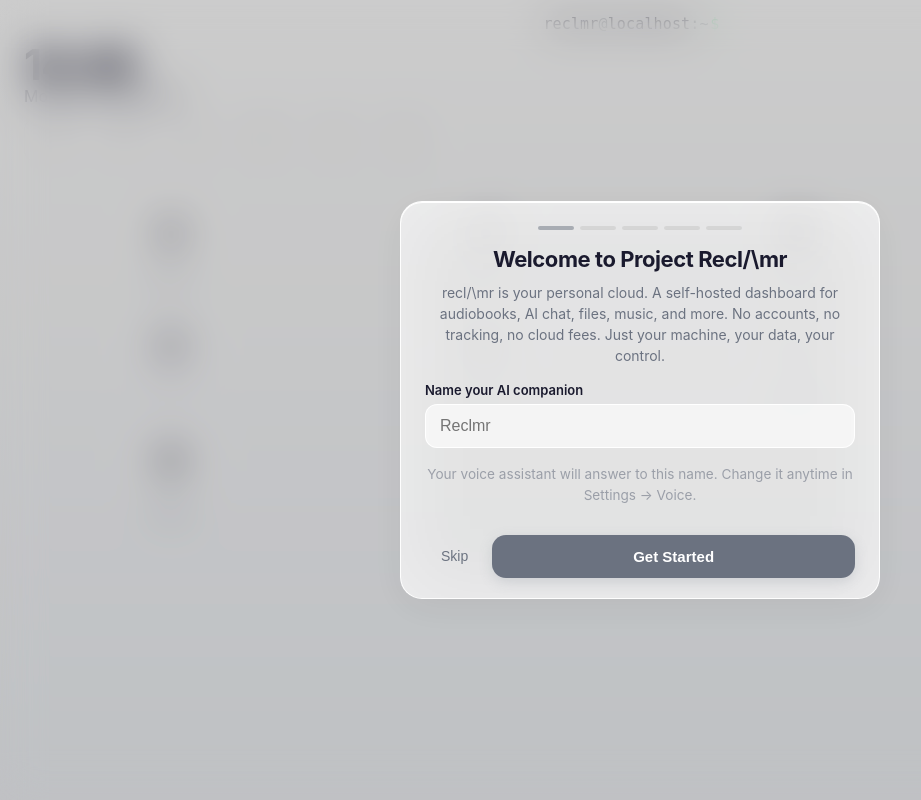
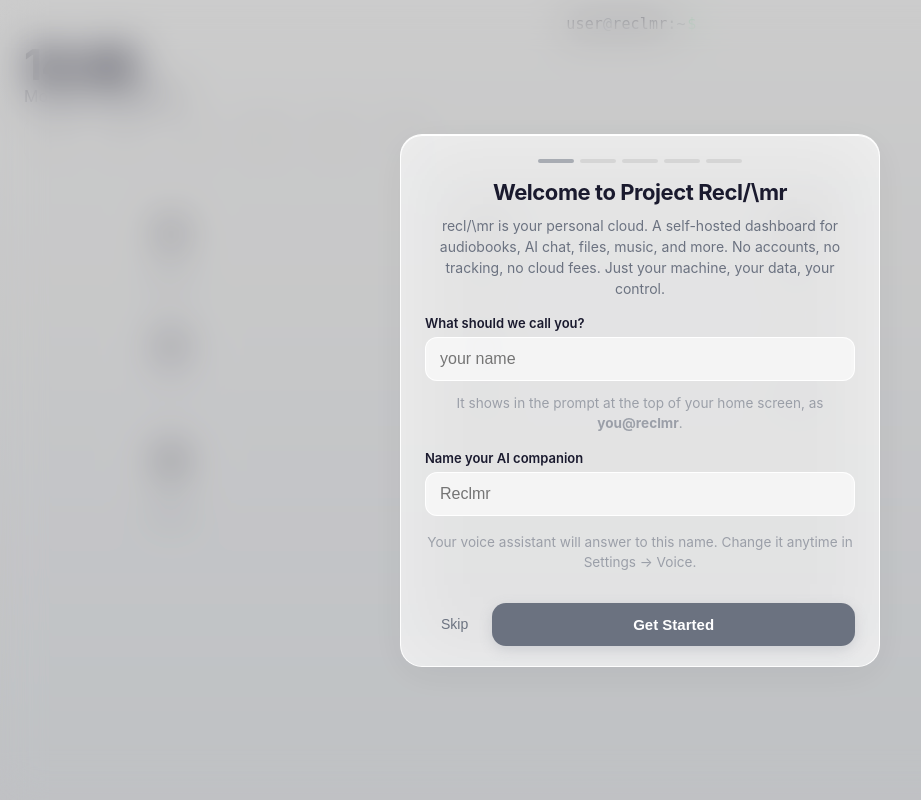
Before and after one commit to rxjdeep/decloud, a Python web app: template templates/index.html in a window 1280 px wide. Shown: the whole page, without its empty margins (0-921 px from the left). Run offline with Jinja, Linux system fonts and the light colour scheme; the template is opened without the code that fills it, so the values that code supplies are empty.

Commit message:
v0.7.6: your name in the home prompt; tests no longer touch settings.json
- Setup asks what to call you, and the home prompt reads yourname@reclmr:~$ (change it in Settings, You)
- Tests: the suite now uses its own settings file instead of the real settings.json

Co-Authored-By: Claude Sonnet 5.5 <noreply@anthropic.com>

```diff
--- a/routes/__init__.py
+++ b/routes/__init__.py
@@ -37,6 +37,9 @@ def register_blueprints(app, sock):
 
     from .voice import bp as voice_bp
     app.register_blueprint(voice_bp)
+
+    from .profile import bp as profile_bp
+    app.register_blueprint(profile_bp)
 
     from .projects import bp as projects_bp
     app.register_blueprint(projects_bp)
--- a/shared.py
+++ b/shared.py
@@ -873,7 +873,7 @@ PROJECTS_CONFIG = json.loads(os.environ.get('RECLMR_PROJECTS', '[]'))
 _network_last = {'bytes_sent': 0, 'bytes_recv': 0, 'ts': 0}
 
 # ─── Settings ───────────────────────────────────────────────────
-SETTINGS_FILE = BASE_DIR / 'settings.json'
+SETTINGS_FILE = Path(os.environ.get('RECLMR_SETTINGS_FILE') or BASE_DIR / 'settings.json')   # tests point this at a temp dir
 
 
 def load_settings():
--- a/static/js/modules/home.js
+++ b/static/js/modules/home.js
@@ -595,12 +595,12 @@ function homeNpUpdate() {
 }
 setInterval(homeNpUpdate, 1000);
 
-// The prompt at the top of the home screen shows this machine's name: the first part of the address you opened it on (noble.tailnet.ts.net -> noble)
-(function () {
-  function setHost() {
-    var el = document.getElementById('ht-host'); if (!el) return;
-    var h = location.hostname, local = !h || h === 'localhost' || /^[\d.]+$/.test(h) || h.indexOf(':') >= 0;
-    el.textContent = local ? 'localhost' : h.split('.')[0];
-  }
-  if (document.readyState === 'loading') document.addEventListener('DOMContentLoaded', setHost); else setHost();
-})();
+// The prompt at the top of the home screen is name@reclmr, with the name you gave during setup (kept in the browser too, so it shows at once)
+function setHomeUser(name) {
+  var el = document.getElementById('ht-user'); if (el && name) el.textContent = name;
+  try { if (name) localStorage.setItem('reclmr_user', name); } catch (_) {}
+}
+function loadHomeUser() {
+  fetch('/api/profile').then(function(r) { return r.ok ? r.json() : null; }).then(function(d) { if (d && d.name) setHomeUser(d.name); }).catch(function() {});
+}
+try { setHomeUser(localStorage.getItem('reclmr_user')); } catch (_) {}
--- a/static/js/modules/lego3d.js
+++ b/static/js/modules/lego3d.js
@@ -55,6 +55,7 @@ function reclmrInit() {
     setTimeout(reclmrInit, 500);
     return;
   }
+  if (typeof loadHomeUser === 'function') loadHomeUser();      // the name for the prompt on the home screen
   buildStatusChips();
   buildAppGrid();
   buildProjectsSection();
--- a/static/js/modules/onboarding.js
+++ b/static/js/modules/onboarding.js
@@ -21,6 +21,10 @@ function initOnboarding() {
   generateOnboardingQRs();
   showOnboardingStep(0);
   // Prefill the agent name with the current value (if already set).
+  fetch('/api/profile').then(function(r) { return r.json(); }).then(function(d) {
+    var u = document.getElementById('user-name-input');
+    if (u && d.name && !u.value) u.value = d.name;
+  }).catch(function() {});
   fetch('/api/voice/config').then(function(r) { return r.json(); }).then(function(d) {
     var input = document.getElementById('agent-name-input');
     if (input && d.config && d.config.agent_name) input.value = d.config.agent_name;
@@ -93,6 +97,10 @@ function onboardingFinish() {
 }
 
 function finishOnboarding(skipped) {
+  // Persist your name (the prompt at the top of the home screen).
+  var userInput = document.getElementById('user-name-input');
+  var userName = userInput ? userInput.value.trim() : '';
+  if (userName) saveUserName(userName);
   // Persist the chosen agent name (empty = keep default).
   var nameInput = document.getElementById('agent-name-input');
   var name = nameInput ? nameInput.value.trim() : '';
--- a/static/js/modules/settings.js
+++ b/static/js/modules/settings.js
@@ -169,7 +169,26 @@ function changePin() {
 
 var _voiceStatus = null;
 
+// Your name for the prompt on the home screen (name@reclmr)
+function saveUserName(name) {
+  return fetch('/api/profile', { method: 'POST', headers: { 'Content-Type': 'application/json' }, body: JSON.stringify({ name: name }) })
+    .then(function(r) { return r.json().then(function(d) { return { ok: r.ok, d: d }; }); })
+    .then(function(x) { if (x.ok && x.d.name) setHomeUser(x.d.name); return x; });
+}
+function saveProfileName() {
+  var input = document.getElementById('profile-name'), note = document.getElementById('profile-status');
+  var name = input ? input.value.trim() : '';
+  if (!name) return;
+  saveUserName(name).then(function(x) {
+    if (x.ok) { if (input) input.value = x.d.name; if (note) note.textContent = 'Saved. You are ' + x.d.name + '@reclmr.'; }
+    else if (note) note.textContent = (x.d && x.d.error) || 'Could not save';
+  }).catch(function() { if (note) note.textContent = 'Could not save'; });
+}
+
 function loadVoicePanel() {
+  fetch('/api/profile').then(function(r) { return r.json(); }).then(function(d) {
+    var el = document.getElementById('profile-name'); if (el && d.name) el.value = d.name;
+  }).catch(function() {});
   fetch('/api/voice/status').then(function(r) { return r.json(); }).then(function(d) {
     _voiceStatus = d;
     var cfg = d.config || {};
--- a/static/sw.js
+++ b/static/sw.js
@@ -1,5 +1,5 @@
 // reclmr Service Worker
-const CACHE_NAME = 'reclmr-v312';
+const CACHE_NAME = 'reclmr-v314';
 
 self.addEventListener('install', e => {
   self.skipWaiting(); // activate immediately
--- a/templates/index.html
+++ b/templates/index.html
@@ -10,9 +10,9 @@
   <meta name="theme-color" content="#0a0a0f">
   <link rel="manifest" href="/static/manifest.json">
   <link rel="apple-touch-icon" href="/static/icons/icon-192.png">
-  <link rel="stylesheet" href="/static/css/app.css?v=312">
-  <link rel="stylesheet" href="/static/css/onboarding.css?v=312">
-  <link rel="stylesheet" href="/static/css/gallery.css?v=312">
+  <link rel="stylesheet" href="/static/css/app.css?v=314">
+  <link rel="stylesheet" href="/static/css/onboarding.css?v=314">
+  <link rel="stylesheet" href="/static/css/gallery.css?v=314">
   <link rel="stylesheet" href="/static/vendor/xterm/xterm.min.css">
   <title>Project Recl/\mr</title>
 </head>
@@ -47,7 +47,7 @@
 <!-- ═══ HOME SCREEN ═══ -->
 <div id="home-screen" class="screen active">
   <header class="home-title" role="img" aria-label="recl/\mr">
-    <span class="ht-prompt" aria-hidden="true"><span class="ht-user">reclmr</span><span class="ht-at">@</span><span class="ht-host" id="ht-host">localhost</span><span class="ht-colon">:</span><span class="ht-path">~</span><span class="ht-sign">$</span><i class="ht-cursor"></i></span>
+    <span class="ht-prompt" aria-hidden="true"><span class="ht-user" id="ht-user">user</span><span class="ht-at">@</span><span class="ht-host">reclmr</span><span class="ht-colon">:</span><span class="ht-path">~</span><span class="ht-sign">$</span><i class="ht-cursor"></i></span>
   </header>
   <div class="top-bar">
     <div class="top-bar-left">
@@ -666,6 +666,15 @@
     </div>
     <!-- Voice -->
     <div class="settings-panel" id="st-panel-voice" style="display:none">
+      <div class="settings-group">
+        <div class="settings-label">You</div>
+        <div class="settings-row">
+          <span>Name</span>
+          <input type="text" id="profile-name" class="settings-input" placeholder="your name" maxlength="40" autocomplete="off" autocapitalize="none" spellcheck="false">
+        </div>
+        <button class="settings-save-btn" onclick="saveProfileName()">Save Name</button>
+        <div class="settings-note" id="profile-status">Shown in the prompt at the top of the home screen (you@reclmr).</div>
+      </div>
       <div class="settings-group">
         <div class="settings-label">Your Voice Assistant</div>
         <div class="settings-row">
@@ -1295,36 +1304,36 @@
 </div>
 
 <script src="/static/js/thinking-orbs.js"></script>
-<script src="/static/js/modules/auth.js?v=312"></script>
-<script src="/static/js/modules/onboarding.js?v=312"></script>
-<script src="/static/js/modules/core.js?v=312"></script>
-<script src="/static/js/modules/nav.js?v=312"></script>
-<script src="/static/js/modules/media-session.js?v=312"></script>
-<script src="/static/js/modules/home.js?v=312"></script>
- <script src="/static/js/modules/liquid.js?v=312"></script>
- <script src="/static/js/modules/musicgen.js?v=312"></script>
- <script src="/static/js/modules/models.js?v=312"></script>
-<script src="/static/js/modules/projects.js?v=312"></script>
-<script src="/static/js/modules/audiobooks.js?v=312"></script>
-<script src="/static/js/modules/ui-kit.js?v=312"></script>
-<script src="/static/js/modules/gallery.js?v=312"></script>
-<script src="/static/js/modules/lego.js?v=312"></script>
-<script src="/static/js/modules/logs.js?v=312"></script>
-<script src="/static/js/modules/terminal.js?v=312"></script>
-<script src="/static/js/modules/osint.js?v=312"></script>
-<script src="/static/js/modules/universe.js?v=312"></script>
-<script src="/static/js/modules/system.js?v=312"></script>
-<script src="/static/js/modules/ollama.js?v=312"></script>
-<script src="/static/js/modules/comfy.js?v=312"></script>
-<script src="/static/js/modules/lego3d.js?v=312"></script>
-<script src="/static/js/modules/voice.js?v=312"></script>
-<script src="/static/js/modules/journal.js?v=312"></script>
-<script src="/static/js/modules/legos3d.js?v=312"></script>
-<script src="/static/js/modules/settings.js?v=312"></script>
-<script src="/static/js/modules/telemetry.js?v=312"></script>
-<script src="/static/js/modules/desktop.js?v=312"></script>
-<script src="/static/js/modules/music.js?v=312"></script>
-<script src="/static/js/modules/music-spotify.js?v=312"></script>
+<script src="/static/js/modules/auth.js?v=314"></script>
+<script src="/static/js/modules/onboarding.js?v=314"></script>
+<script src="/static/js/modules/core.js?v=314"></script>
+<script src="/static/js/modules/nav.js?v=314"></script>
+<script src="/static/js/modules/media-session.js?v=314"></script>
+<script src="/static/js/modules/home.js?v=314"></script>
+ <script src="/static/js/modules/liquid.js?v=314"></script>
+ <script src="/static/js/modules/musicgen.js?v=314"></script>
+ <script src="/static/js/modules/models.js?v=314"></script>
+<script src="/static/js/modules/projects.js?v=314"></script>
+<script src="/static/js/modules/audiobooks.js?v=314"></script>
+<script src="/static/js/modules/ui-kit.js?v=314"></script>
+<script src="/static/js/modules/gallery.js?v=314"></script>
+<script src="/static/js/modules/lego.js?v=314"></script>
+<script src="/static/js/modules/logs.js?v=314"></script>
+<script src="/static/js/modules/terminal.js?v=314"></script>
+<script src="/static/js/modules/osint.js?v=314"></script>
+<script src="/static/js/modules/universe.js?v=314"></script>
+<script src="/static/js/modules/system.js?v=314"></script>
+<script src="/static/js/modules/ollama.js?v=314"></script>
+<script src="/static/js/modules/comfy.js?v=314"></script>
+<script src="/static/js/modules/lego3d.js?v=314"></script>
+<script src="/static/js/modules/voice.js?v=314"></script>
+<script src="/static/js/modules/journal.js?v=314"></script>
+<script src="/static/js/modules/legos3d.js?v=314"></script>
+<script src="/static/js/modules/settings.js?v=314"></script>
+<script src="/static/js/modules/telemetry.js?v=314"></script>
+<script src="/static/js/modules/desktop.js?v=314"></script>
+<script src="/static/js/modules/music.js?v=314"></script>
+<script src="/static/js/modules/music-spotify.js?v=314"></script>
 
 <!-- ═══ ONBOARDING OVERLAY ═══ -->
 <div id="onboarding-overlay" class="onboarding-overlay" style="display:none">
@@ -1335,6 +1344,11 @@
     <div class="onboarding-step active" data-step="0">
       <h1>Welcome to Project Recl/\mr</h1>
       <p>recl/\mr is your personal cloud. A self-hosted dashboard for audiobooks, AI chat, files, music, and more. No accounts, no tracking, no cloud fees. Just your machine, your data, your control.</p>
+      <div class="onboarding-name">
+        <label for="user-name-input">What should we call you?</label>
+        <input type="text" id="user-name-input" placeholder="your name" maxlength="40" autocomplete="off" autocapitalize="none" spellcheck="false">
+      </div>
+      <p style="font-size:0.85em;opacity:0.6;margin-top:-4px">It shows in the prompt at the top of your home screen, as <b>you@reclmr</b>.</p>
       <div class="onboarding-name">
         <label for="agent-name-input">Name your AI companion</label>
         <input type="text" id="agent-name-input" placeholder="Reclmr" maxlength="40" autocomplete="off" autocapitalize="words">
```
Also changed, not shown: routes/profile.py (added, +35 -0 lines), routes/version.py (+10 -1 lines), tests/conftest.py (+1 -0 lines), tests/test_profile.py (added, +39 -0 lines), 1 other file.
